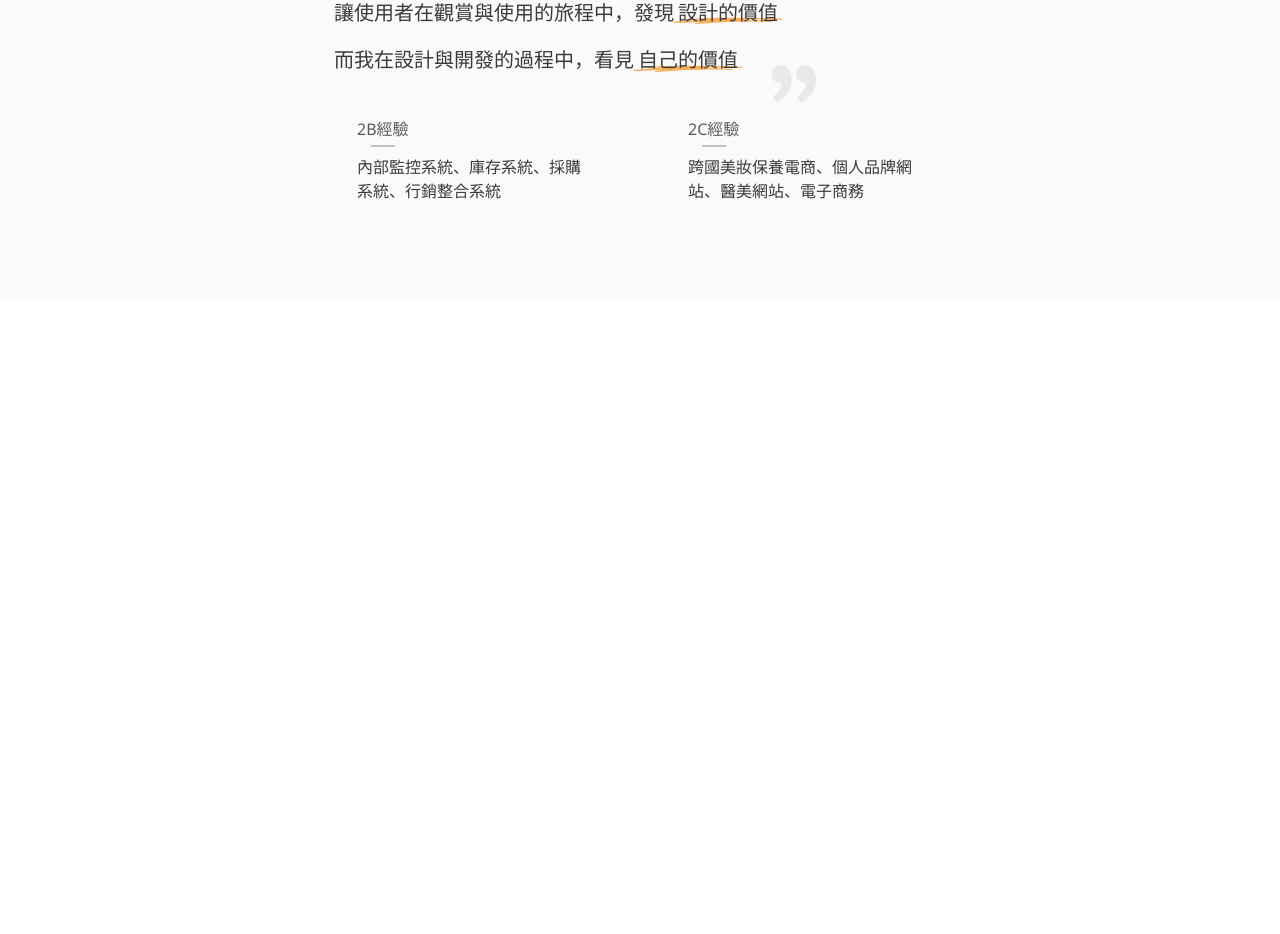
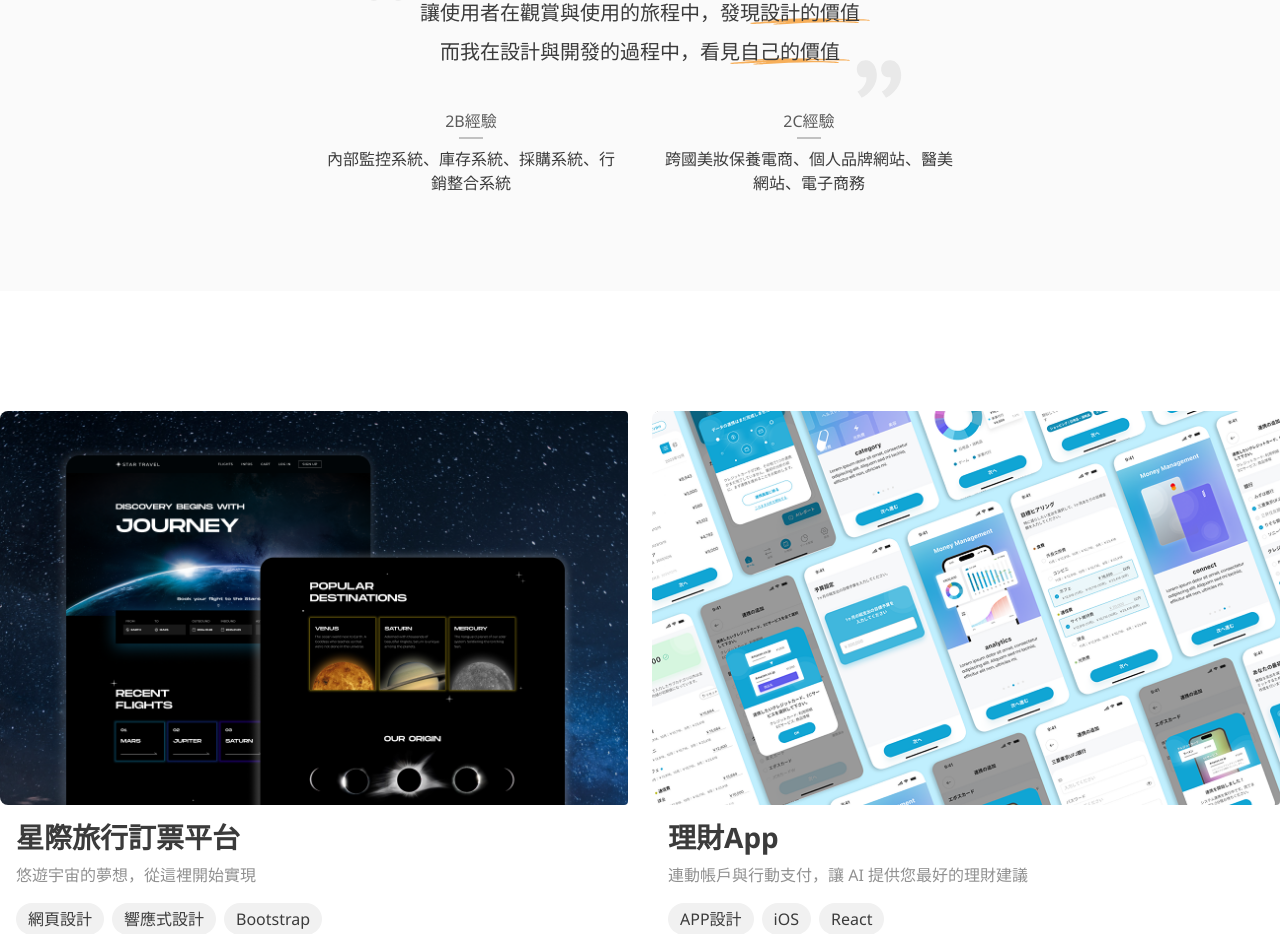
Before and after one commit to Lin4611/noelwebsite, a React (Vite) app: page / in a window 1280 px wide. Shown: the part 98-1032 px from the top of the page. Before the commit the page ends 800 px from the top, so only its background shows below. Built offline with nearby package versions, Linux system fonts and the light colour scheme; a web font is replaced by a local one.

Commit message:
feat: implement portfolio work card section with basic RWD layout

```diff
--- a/src/pages/PortfolioPage.jsx
+++ b/src/pages/PortfolioPage.jsx
@@ -9,12 +9,12 @@ import theater_img from '../assets/imgs/work-image/work-image5.png'
 import chocchoc_img from '../assets/imgs/work-image/work-image6.png'
 
 const portfolioArticles = [
-    { id: 1, title: "星際旅行訂票平台",content:"悠遊宇宙的夢想，從這裡開始實現", imgUrl: star_travel_img, date: "2024/02/10", categories: ["UI/UX 新知"], },
-    { id: 2, title: "理財App",content:"連動帳戶與行動支付，讓 AI 提供您最好的理財建議", imgUrl: financial_img, date: "2023/11/20", categories: ["UI/UX 新知"], },
-    { id: 3, title: "醫美診所官網",content:"永保青春的秘密，從粹究開始", imgUrl: beauty_clinic_img, date: "2023/10/18", categories: ["UI/UX 新知"], },
-    { id: 4, title: "美美美早餐店 POS 機 UI Design",content:"訂單送單一目瞭然，自動報表分析好輕鬆", imgUrl: breakfast_store_img, date: "2023/10/18", categories: ["UI/UX 新知"], },
-    { id: 5, title: "電影院訂票系統",content:"三步驟完成訂票，電腦手機都支援", imgUrl: theater_img, date: "2023/10/18", categories: ["UI/UX 新知"], },
-    { id: 6, title: "巧克巧克形象官網設計",content:"三步驟完成訂票，電腦手機都支援", imgUrl:  chocchoc_img, date: "2023/10/18", categories: ["UI/UX 新知"], },
+    { id: 1, title: "星際旅行訂票平台",content:"悠遊宇宙的夢想，從這裡開始實現", imgUrl: star_travel_img, categories: ["網頁設計", "響應式設計", "Bootstrap"], },
+    { id: 2, title: "理財App",content:"連動帳戶與行動支付，讓 AI 提供您最好的理財建議", imgUrl: financial_img, categories: ["APP設計", "iOS", "React"], },
+    { id: 3, title: "醫美診所官網",content:"永保青春的秘密，從粹究開始", imgUrl: beauty_clinic_img, categories: ["網頁設計", "響應式設計", "Bootstrap"], },
+    { id: 4, title: "美美美早餐店 POS 機 UI Design",content:"訂單送單一目瞭然，自動報表分析好輕鬆", imgUrl: breakfast_store_img, categories: ["UI 設計", "前端開發", "Wix"], },
+    { id: 5, title: "電影院訂票系統",content:"三步驟完成訂票，電腦手機都支援", imgUrl: theater_img, categories: ["前端開發", "後端支援", "Vue"], },
+    { id: 6, title: "巧克巧克形象官網設計",content:"三步驟完成訂票，電腦手機都支援", imgUrl:  chocchoc_img, categories: ["UI設計", "設計系統", "網路電商"], },
 ];
 
 function PortfolioPage(){
@@ -24,27 +24,28 @@ function PortfolioPage(){
         <div
           className="
             relative
-                    max-w-[840px] lg:max-w-[636px]
+            max-w-[840px] lg:max-w-[670px]
             mx-auto px-3
-                    py-16 lg:py-24
-                    pt-26
-                    ">
+            py-12 lg:py-24
+            pt-30">
+
           <img
             src={quoteLeft}
             alt=""
             aria-hidden
-                    className="  absolute top-10 left-1/2 lg:left-0.5 -translate-x-1/2 w-16 h-16"
+            className="absolute top-10 left-1/2 -translate-x-1/2 w-16 h-16 lg:left-20 lg:top-12 lg:-translate-x-1/2"/>
+          <img
+            src={quoteRight}
+            alt=""
+            aria-hidden
+            className="hidden lg:block absolute bottom-45 right-16 w-16 h-16"
           />
 
-
-
-                   <div className="w-full flex justify-center lg:justify-start">
-                    {/* 這層控制寬度 */}
-                    <div className="max-w-[300px] lg:w-auto lg:max-w-none text-center lg:text-left text-Primary-700">
-
+          <div className="w-full flex justify-center">
+            <div className="max-w-[300px] lg:max-w-[670px] text-center lg:text-center text-Primary-700">
               <p className="fs-5-regular">
                 讓使用者在觀賞與使用的旅程中，發現
-                        <span className="relative inline-block mx-1">
+                <span className="relative inline-block ">
                   <span className="relative z-10">設計的價值</span>
                   <img
                     src={highlight}
@@ -54,15 +55,14 @@ function PortfolioPage(){
                       pointer-events-none
                       absolute left-0 bottom-0
                       w-full
-                                scale-x-110 scale-y-130
-                                -translate-y-1
-                                origin-bottom"/>
+                      scale-x-120 scale-y-130
+                      -translate-y-1"/>
                 </span>
               </p>
 
-                        <p className="fs-5-regular leading-relaxed mt-4">
+              <p className="fs-5-regular leading-relaxed mt-2">
                 而我在設計與開發的過程中，看見
-                        <span className="relative inline-block mx-1">
+                <span className="relative inline-block ">
                   <span className="relative z-10">自己的價值</span>
                   <img
                     src={highlight}
@@ -72,58 +72,85 @@ function PortfolioPage(){
                       pointer-events-none
                       absolute left-0 bottom-0
                       w-full
-                                scale-x-110 scale-y-130
-                                -translate-y-1
-                                origin-bottom"/>
-                                <img
-                                src={quoteRight}
-                                alt=""
-                                aria-hidden
-                                className="hidden lg:block absolute -right-22 top-2 w-16 h-16"
-                                />
+                      scale-x-120 scale-y-130
+                      -translate-y-1"/>
                 </span>
               </p>
-
             </div>
           </div>
 
-                    {/* 2B / 2C 經驗區塊 */}
-                    <div
-                    className="
-                        mt-10
-                        flex flex-col lg:flex-row
-                        lg:justify-center lg:gap-24
-                        text-center lg:text-left
-                        text-Primary-700">
-                    {/* 2B */}
-                    <div className="mb-5 lg:mb-0 lg:w-1/2 flex justify-center lg:justify-end">
-                        <div className="w-[235px]">
-                        <p className="fs-6 font-normal mb-2 text-Primary-600">
+          <div className="mt-10">
+            <div className="relative mx-auto max-w-[235px] lg:max-w-[636px] ">
+              <div className="grid grid-cols-1 gap-10 lg:grid-cols-2 text-center">
+                <div className="text-center text-Primary-700 flex-col items-center">
+                  <p className="fs-6 font-normal text-Primary-600 mb-2">
                     <span className="inline-block text-center">
                       2B經驗
                       <span className="block mx-auto mt-1 w-6 h-0.5 bg-Primary-400" />
                     </span>
                   </p>
-                        <p className="fs-6-regular text-Primary-700 mt-2">
+                  <p className="fs-6-regular text-Primary-700">
                     內部監控系統、庫存系統、採購系統、行銷整合系統
                   </p>
                 </div>
-                    </div>
 
-                    {/* 2C */}
-                    <div className="lg:w-1/2 flex justify-center lg:justify-start">
-                        <div className="w-[235px]">
-                        <p className="fs-6 font-normal mb-2 text-Primary-600">
+                <div className="text-center text-Primary-700 flex-col items-center">
+                  <p className="fs-6 font-normal text-Primary-600 mb-2">
                     <span className="inline-block text-center">
                       2C經驗
                       <span className="block mx-auto mt-1 w-6 h-0.5 bg-Primary-400" />
                     </span>
                   </p>
-                        <p className="fs-6-regular text-Primary-700 mt-2">
+                  <p className="fs-6-regular text-Primary-700">
                     跨國美妝保養電商、個人品牌網站、醫美網站、電子商務
                   </p>
                 </div>
               </div>
+            </div>
+          </div>
+        </div>
+    </section>
+
+      <section className="w-full bg-Primary-50">
+        <div className="max-w-[1296px] mx-auto px-3 pt-20 pb-12 xl:pt-30 xl:px-0">
+            <div
+            className="
+                grid grid-cols-1 gap-12 pb-10 xl:pb-20 md:gap-6
+                md:grid-cols-2">
+            {portfolioArticles.map((work) => (
+                <article
+                key={work.id}
+                className="w-full bg-Primary-50  overflow-hidden mx-auto"
+                >
+                <img
+                    src={work.imgUrl}
+                    alt={work.title}
+                    className="
+                    w-full object-cover rounded-sm md:rounded-l-lg
+                    aspect-[351/224]
+                    md:aspect-[636/400] "/>
+
+                <div className="px-4 pt-4 ">
+                    <h3 className="h5  text-Primary-700 mb-2 md:h3">
+                    {work.title}
+                    </h3>
+
+                    <p className="fs-6-regular text-Primary-500 mb-4">
+                    {work.content}
+                    </p>
+                    <div className="flex flex-wrap gap-2">
+                    {work.categories.map((category, index) => (
+                        <span
+                        key={index}
+                        className="inline-flex items-center justify-center rounded-2xl bg-Primary-200 px-3 py-1 fs-6-regular text-Primary-700 "
+                        >
+                        {category}
+                        </span>
+                    ))}
+                    </div>
+                </div>
+                </article>
+            ))}
             </div>
         </div>
     </section>
```
Lines whose indentation alone changed are shown as unchanged.
